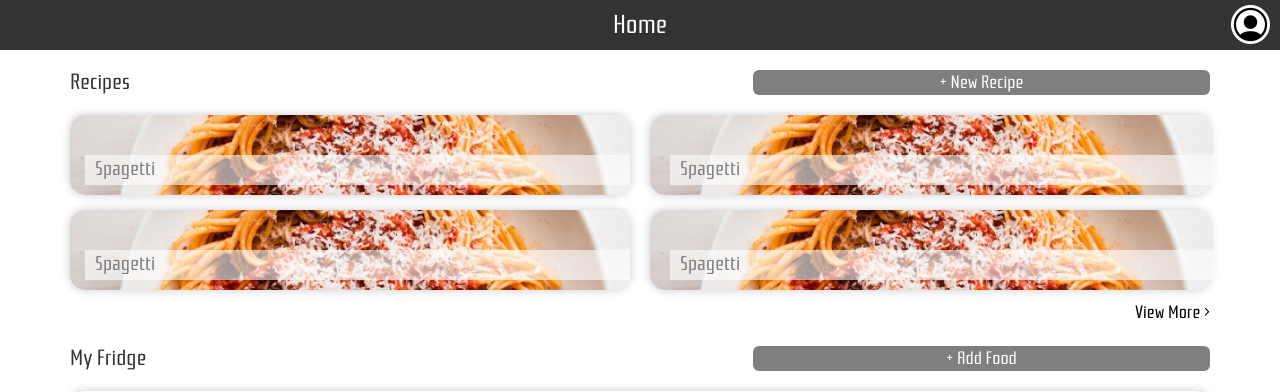
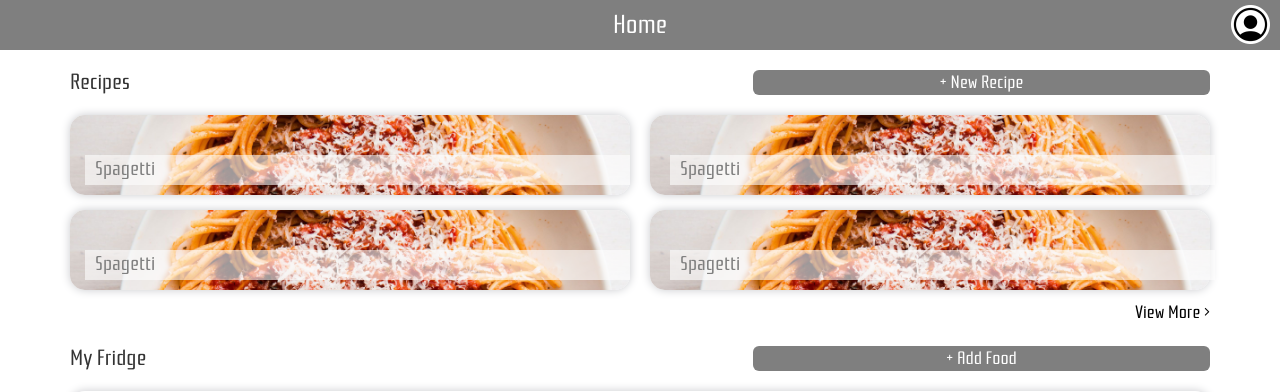
Before and after one commit to ShengzhiW/stayfresh, a PHP site: page /index.html in a window 1280 px wide. Shown: the top 392 px of the page. Run offline with PHP 8.4, Linux system fonts and the light colour scheme.

Commit message:
home and login

```diff
--- a/app.css
+++ b/app.css
@@ -47,8 +47,8 @@
      background: none;
 }
  .top-containers {
-     background: rgba(0, 0, 0, .8);
-     -webkit-backdrop-filter: blur(3px);
+     background: rgba(0, 0, 0, .5);
+     -webkit-backdrop-filter: blur(5px);
      color: white;
      text-align: center;
      height: 50px;
```
